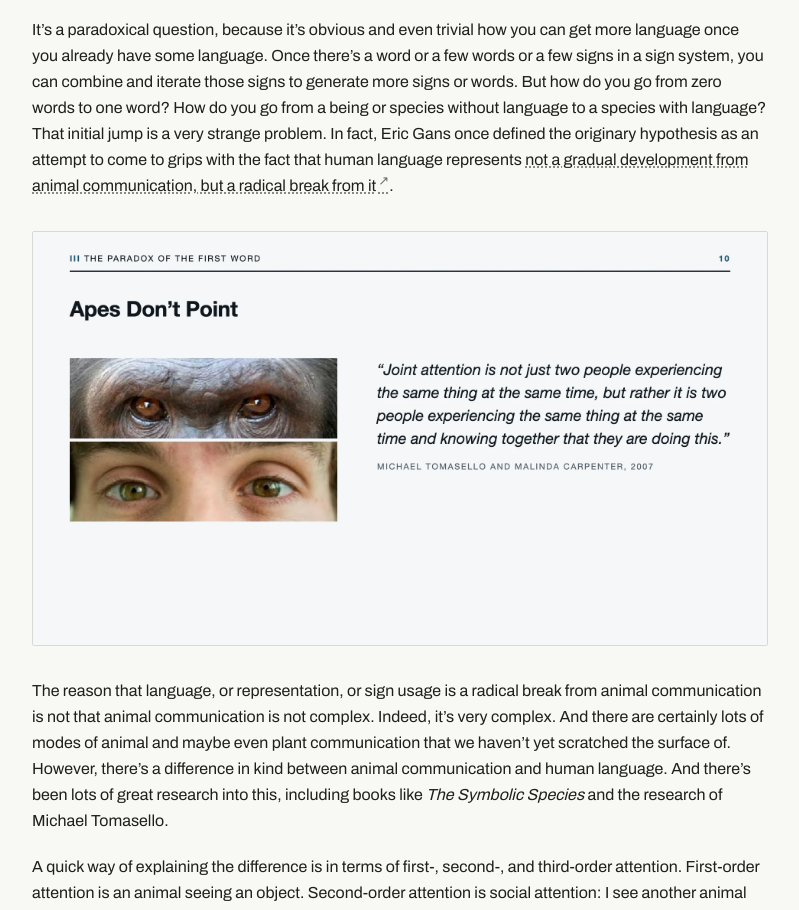
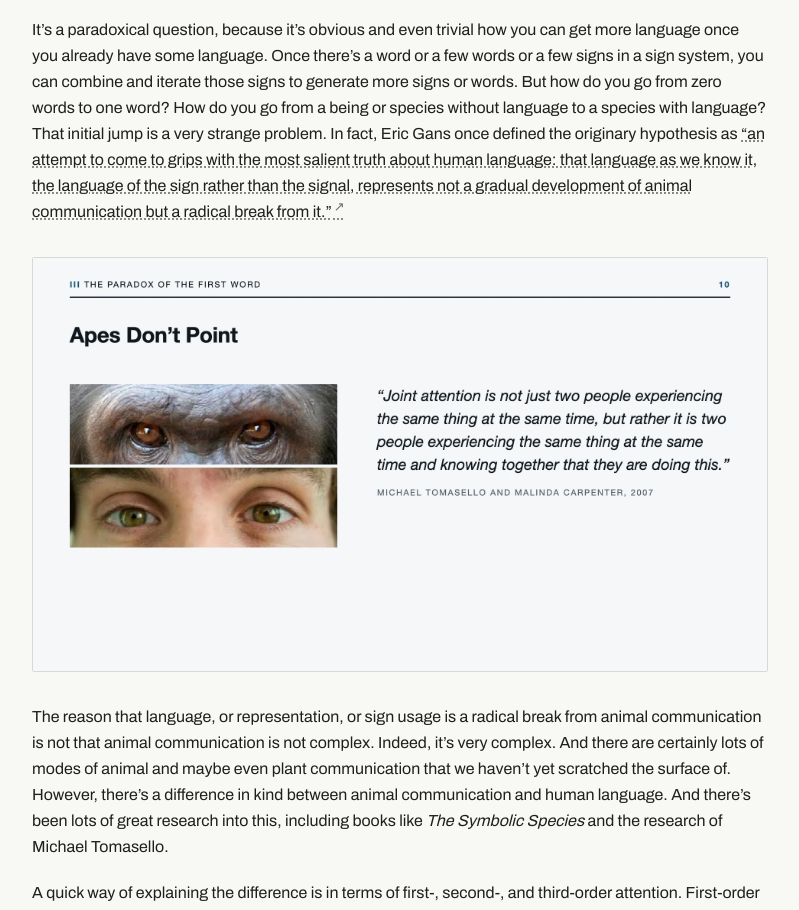
Before and after one commit to zackabaker/center-search-center, a Next.js app: page /intro-center-study-zack-baker in a window 1280 px wide. Shown: the part 5820-6730 px from the top of the page, without its empty margins (240-1039 px from the left). Built offline with nearby package versions, Linux system fonts and the light colour scheme; no server answers.

Commit message:
Talk page: quote Gans's definition of the originary hypothesis verbatim
Co-Authored-By: Claude Fable 5.2 <noreply@anthropic.com>

```diff
--- a/src/app/intro-center-study-zack-baker/page.tsx
+++ b/src/app/intro-center-study-zack-baker/page.tsx
@@ -313,10 +313,11 @@ export default function IntroPage() {
         signs or words. But how do you go from zero words to one word? How do
         you go from a being or species without language to a species with
         language? That initial jump is a very strange problem. In fact, Eric
-        Gans once defined the originary hypothesis as an attempt to come to
-        grips with the fact that human language represents{' '}
-        <Q slug="ap0501-gans-2" q="not a gradual development of animal communication">not a gradual development from animal communication, but a radical
-        break from it</Q>.
+        Gans once defined the originary hypothesis as{' '}
+        <Q slug="ap0501-gans-2" q="not a gradual development of animal communication">&ldquo;an attempt to come to grips with the most salient truth about
+        human language: that language as we know it, the language of the sign
+        rather than the signal, represents not a gradual development of animal
+        communication but a radical break from it.&rdquo;</Q>
       </P>
       <Slide n={10} alt="Tomasello: joint attention — the eyes" />
       <P>
```
